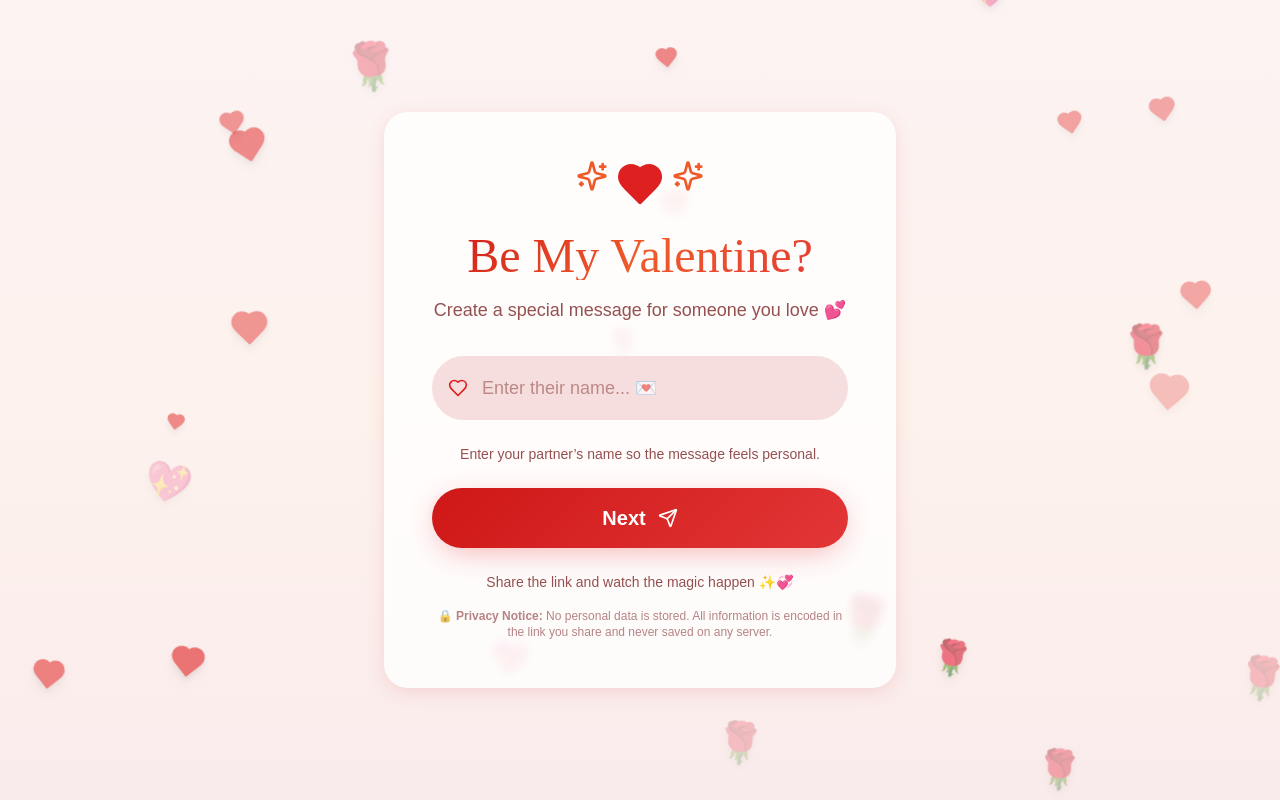
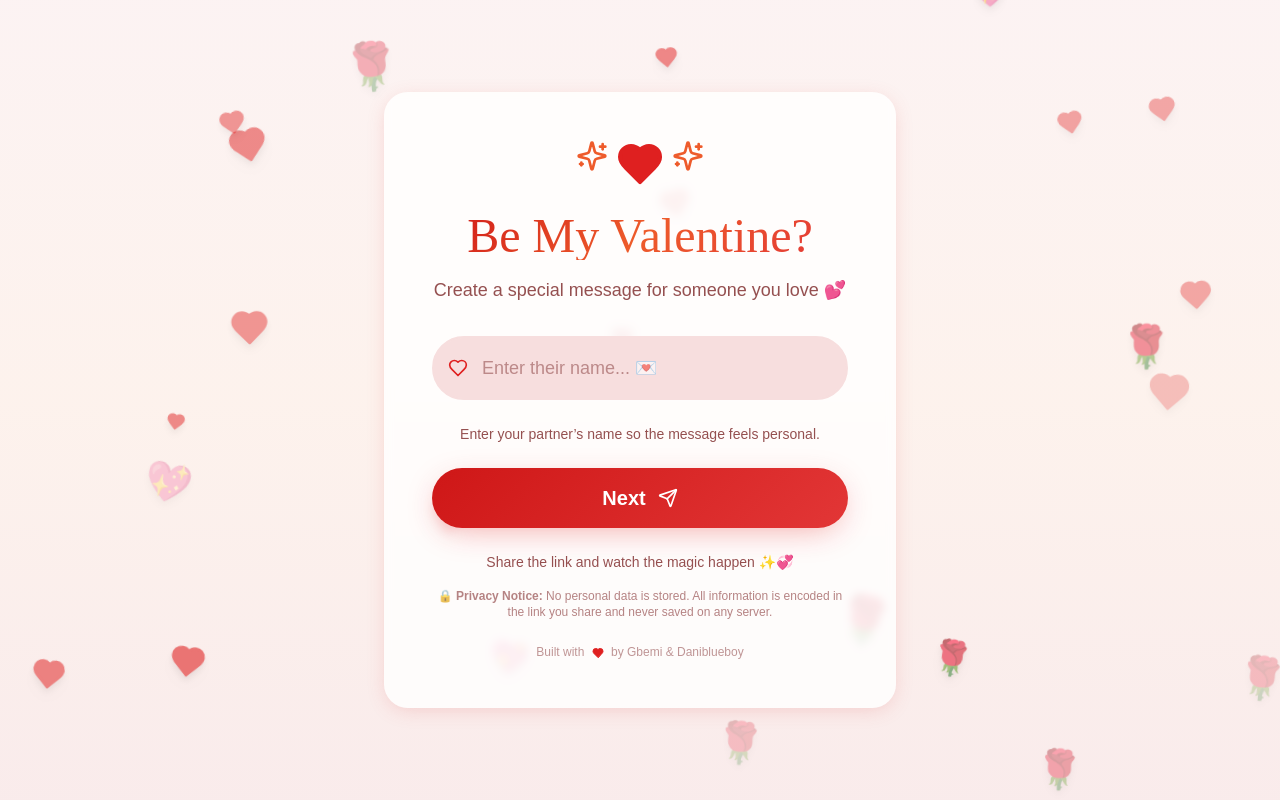
Before and after one commit to Daniblueboy/valentine-app, a React (Vite) app: page / in a window 1280 px wide. Built offline with nearby package versions, Linux system fonts and the light colour scheme; the HTML template or start-up script is replaced by a standard one.

Commit message:
Add footer with credits to Gbemi & Daniblueboy

```diff
--- a/src/pages/HomePage.tsx
+++ b/src/pages/HomePage.tsx
@@ -293,6 +293,15 @@ const HomePage = () => {
         >
           🔒 <span className="font-semibold">Privacy Notice:</span> No personal data is stored. All information is encoded in the link you share and never saved on any server.
         </motion.p>
+
+        <motion.p
+          className="mt-6 text-xs text-muted-foreground/60"
+          initial={{ opacity: 0 }}
+          animate={{ opacity: 1 }}
+          transition={{ delay: 1 }}
+        >
+          Built with <Heart className="w-3 h-3 inline-block mx-1 text-candy-pink fill-candy-pink" /> by Gbemi & Daniblueboy
+        </motion.p>
       </motion.div>
     </div>
   );
```
